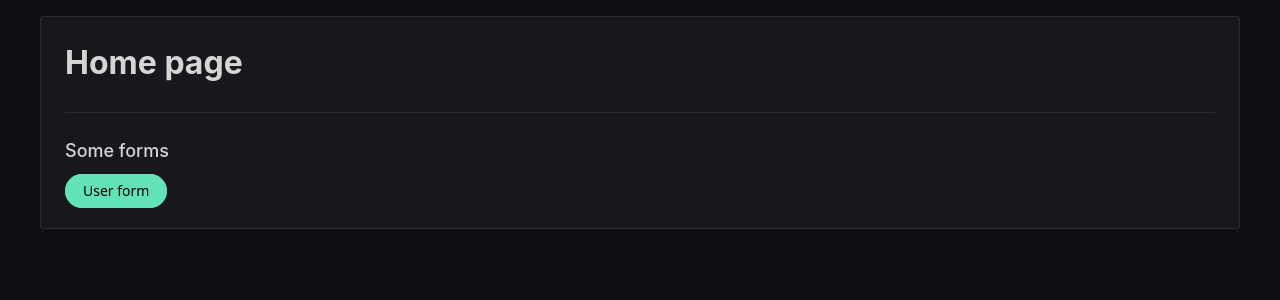
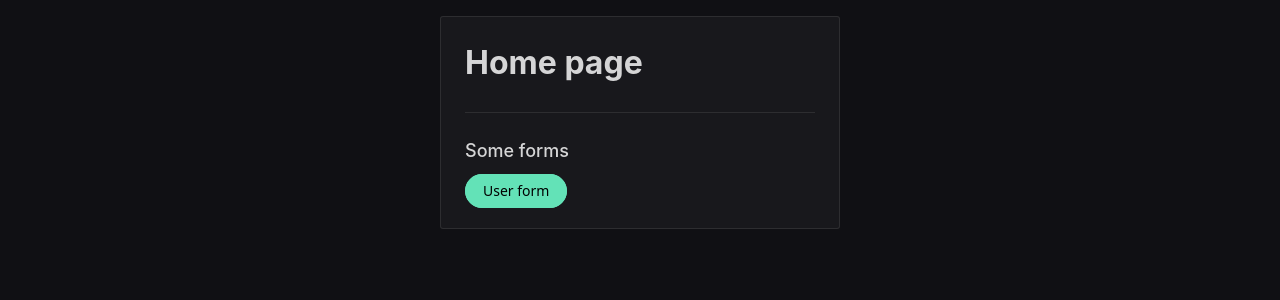
Before and after one commit to dazeGG/form-generator, a Vue app: page / in a window 1280 px wide. Shown: the top 300 px of the page. Built offline with nearby package versions, Linux system fonts and the light colour scheme.

Commit message:
page max width set to 25rem

```diff
--- a/src/assets/styles/style.scss
+++ b/src/assets/styles/style.scss
@@ -15,6 +15,6 @@ body {
 
 #app {
 	padding: 1rem 0;
-	max-width: 75rem;
+	max-width: 25rem;
 	margin: 0 auto;
 }
```
